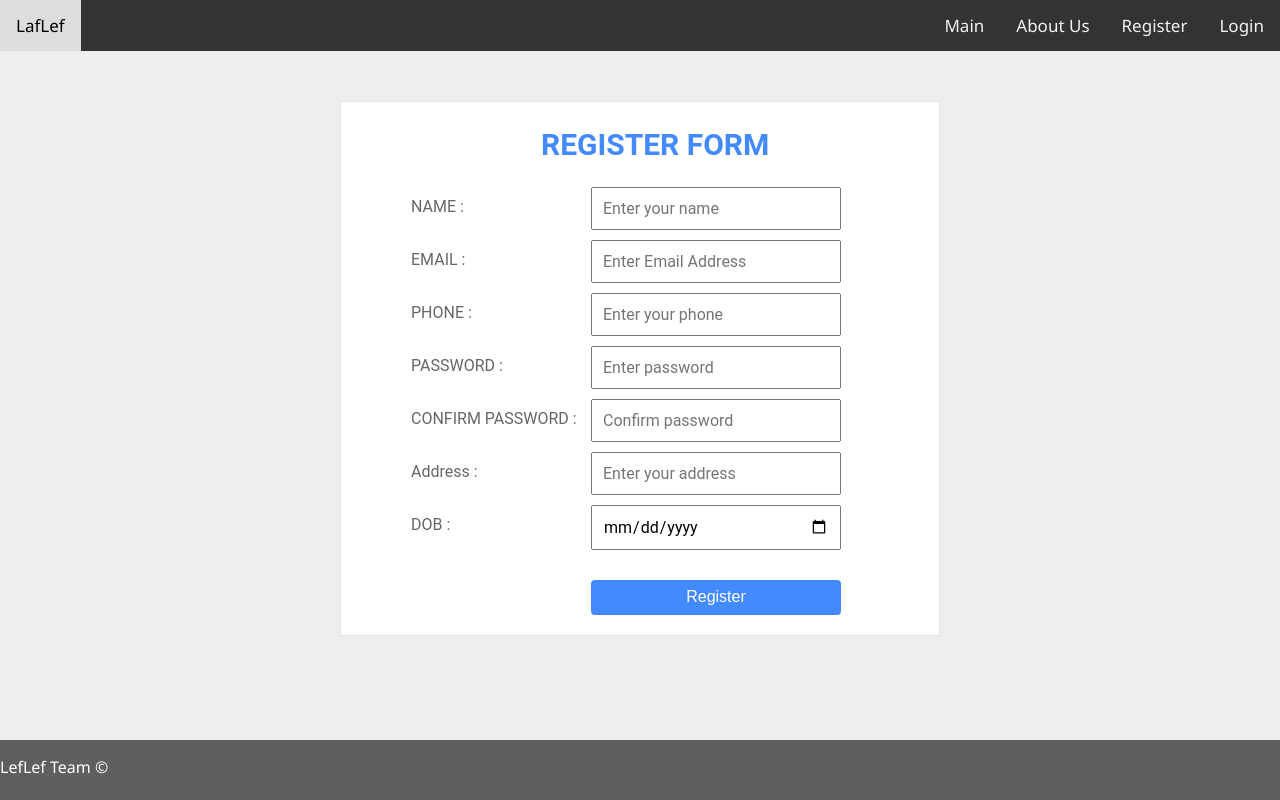
After one commit to wswaileh/webProject, a PHP site: page /register.php in a window 1280 px wide. The commit adds this page. Run offline with PHP 8.4, Linux system fonts and the light colour scheme.

Commit message:
login and register things

```diff
--- /dev/null
+++ b/css/register.css
@@ -0,0 +1,69 @@
+body {
+  background: #eee ;
+}
+
+.form {
+  margin-top: 50px;
+  margin-bottom: 50px;
+  border-radius:30px;
+
+}
+
+.form1 {
+  padding: 0px 70px 20px;
+  margin: 0 auto;
+  width: 600px;
+  background-color: #fff;
+  border: 1px solid rgba(0,0,0,0.1);
+
+ }
+
+
+
+
+  input {
+    float: left;
+    width: 250px;
+    font-size: 16px;
+    position: relative;
+    padding: 10px;
+    margin-bottom: 10px;
+    font-family: "Roboto", sans-serif;
+  }
+  label {
+    float: left;
+    width: 180px;
+    margin-top :10px;
+    font-family: "Roboto", sans-serif;
+     color: rgba(0, 0, 0, 0.6);
+
+  }
+
+  #h{
+    margin-left: 130px;
+    text-transform: uppercase;
+    color: #448aff;
+    font-size: 30px;
+    font-family: "Roboto", sans-serif;
+  }
+
+
+.button {
+    margin-left: 180px;
+    margin-top: 20px;
+    color: #fff;
+    background-color:#448aff;
+    width: 250px;
+    font-size: 16px;
+    text-align: center;
+    border: 1px solid transparent;
+    border-radius: 4px;
+    cursor: pointer;
+}
+form button:hover {
+  background: green;
+}
+
+input:focus {
+  outline: 2px solid green;
+}
--- /dev/null
+++ b/logout.php
@@ -0,0 +1,5 @@
+<?php
+session_start();
+$_SESSION['userType'] = 1;
+ header("Location:main.php");
+?>
--- a/navbar.php
+++ b/navbar.php
@@ -6,17 +6,17 @@
             if (!isset($_SESSION['userType']) ||  $_SESSION['userType'] == 1) //GUEST         LINKS MUST BE UPDATED LATER
                 echo '
                     <a href="main.php">About Us</a>
-                    <a href="main.php">Register</a>
-                    <a href="main.php">Login</a>
+                    <a href="register.php">Register</a>
+                    <a href="login.php">Login</a>
                 ';
             else if ($_SESSION['userType'] == 2) //USER         LINKS MUST BE UPDATED LATER
                 echo '
-                    <a href="main.php">Logout</a>
+                    <a href="logout.php">Logout</a>
                 ';
             else
                 echo '
                     <a href="main.php">Add Picnic</a>
-                    <a href="main.php">Logout</a>
+                    <a href="logout.php">Logout</a>
                 ';
         ?>
     </div>
--- /dev/null
+++ b/register.php
@@ -0,0 +1,73 @@
+<?php
+include 'layout.php';
+ini_set('display_errors', 1);
+ini_set('display_startup_errors', 1);
+error_reporting(E_ALL);
+?>
+
+
+<link rel="stylesheet" href="css/register.css" type="text/css">
+
+ <!DOCTYPE html>
+ <html>
+ <head>
+ 	<title>Register</title>
+ </head>
+ <body>
+
+  <div class="form">
+    <form class="form1" action="" method="post">
+      <h2 id="h"> register Form</h2>
+     <label> NAME :</label> <input type="text" name="name" placeholder="Enter your name"  required="" value="<?php echo (isset($_GET['name']) ? $_GET['name'] : ''); ?>"  /><br>
+
+       <label>EMAIL :</label>  <input type="email" name="email" placeholder="Enter Email Address"  required=""  value="<?php echo (isset($_GET['email']) ? $_GET['email'] : ''); ?>" /><?php if(isset($_GET['error']) && $_GET['error'] == 1)echo "<sup style="."color:red;margin-left:180px;".";> email already exist </sup>"; ?><br>
+
+      <label>PHONE :</label><input type="text" name="phone" placeholder="Enter your phone"  required="" value="<?php echo (isset($_GET['phone']) ? $_GET['phone'] : ''); ?>"  /><br>
+
+      <label>PASSWORD :</label> <input type="password" name="password" placeholder="Enter password" required="" /><br>
+     <label>CONFIRM PASSWORD :</label> <input type="password" name="cpassword" placeholder="Confirm password" required="" /><?php if(isset($_GET['error']) && $_GET['error'] ==2 )echo "<sup style="."color:red;margin-left:180px;".";> passwords not same </sup>"; ?><br>
+
+      <label>Address :</label> <input type="text" name="address" placeholder="Enter your address" required="" value="<?php echo (isset($_GET['address']) ? $_GET['address'] : ''); ?>"  /><br>
+
+      <label>DOB :</label><input type="date" name="dob" placeholder="Enter birth of date" required="" value="<?php echo (isset($_GET['dob']) ? $_GET['dob'] : ''); ?>"  /><br>
+      <button class="button" type="submit">Register</button><?php if(isset($_GET['added']))echo "<br><br><p style="."color:green;margin-left:180px;".";> user added succifully</p>";
+      elseif(isset($_GET['wrong'])) echo "<br><br><p style="."color:red;margin-left:180px;".";> Error 402</p>";?>
+    </form>
+  </div>
+
+
+ </body>
+ </html>
+
+
+ <?php
+	include 'model.php';
+	if(!empty($_POST)) {
+
+		if ($_POST['password'] != $_POST['cpassword']){
+			header('Location: register.php?error=2&name='.$_POST['name'].'&email='.$_POST['email'].'&phone='.$_POST['phone'].'&address='.$_POST['address'].'&dob='.$_POST['dob']);
+		}
+
+		elseif(checkEmail($_POST['email']) > 0){
+				header('Location: register.php?error=1&name='.$_POST['name'].'&email='.$_POST['email'].'&phone='.$_POST['phone'].'&address='.$_POST['address'].'&dob='.$_POST['dob']);
+		}
+
+		elseif(addUser($_POST['name'] , $_POST['email'] , $_POST['phone'] , $_POST['password'] , $_POST['adress'] , $_POST['dob'] , ) == 1)
+			header('Location: register.php?added=1');
+
+		else  header('Location: register.php?wrong=1&name='.$_POST['name'].'&email='.$_POST['email'].'&phone='.$_POST['phone'].'&address='.$_POST['address'].'&dob='.$_POST['dob'].'');
+
+
+
+
+
+
+
+
+
+		#echo "<script type= 'text/javascript'>alert('wronge email or password');</script>";
+	}
+
+
+
+?>
```
Also changed, not shown: css/login.css (added, +69 -0 lines), login.php (added, +61 -0 lines).
